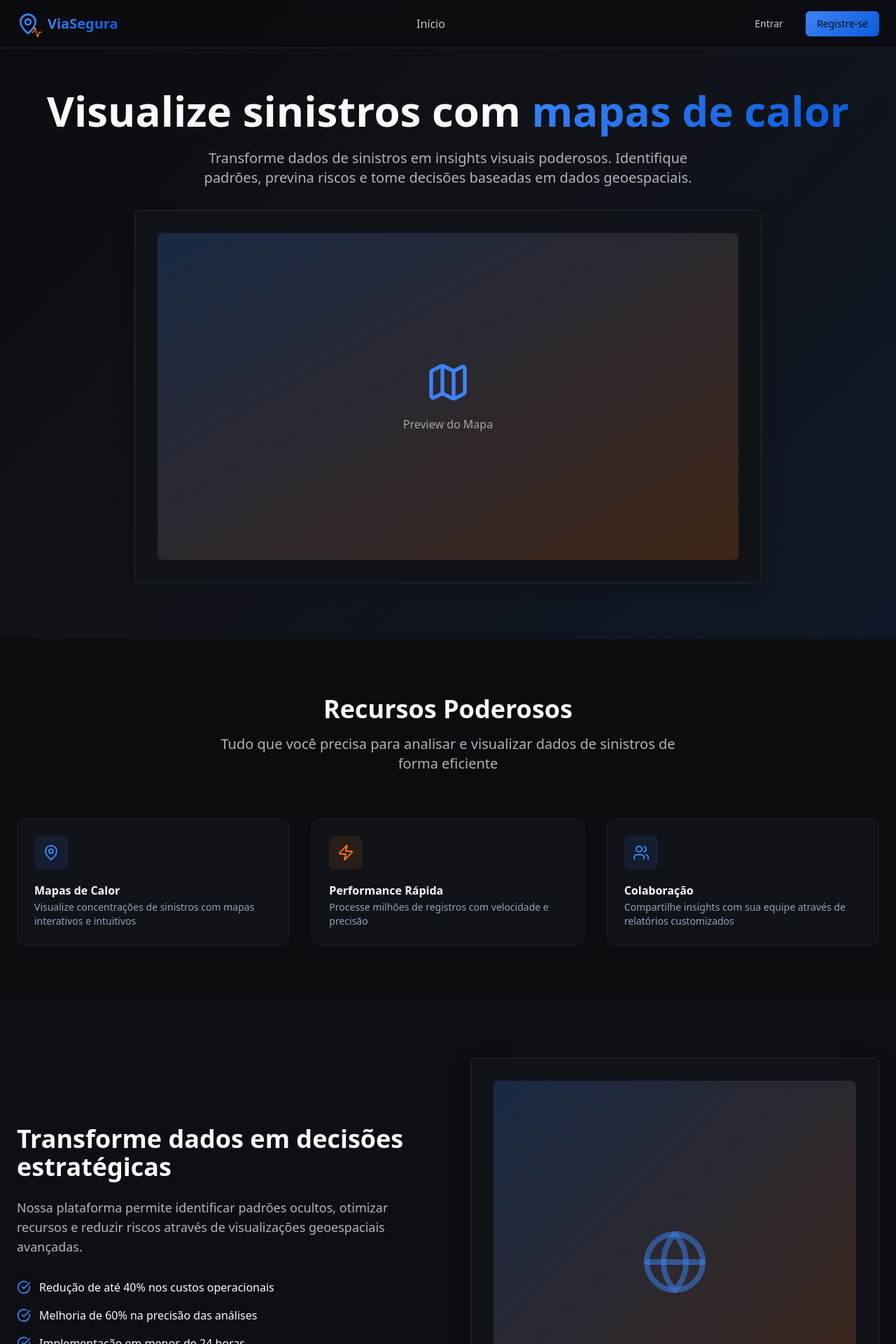
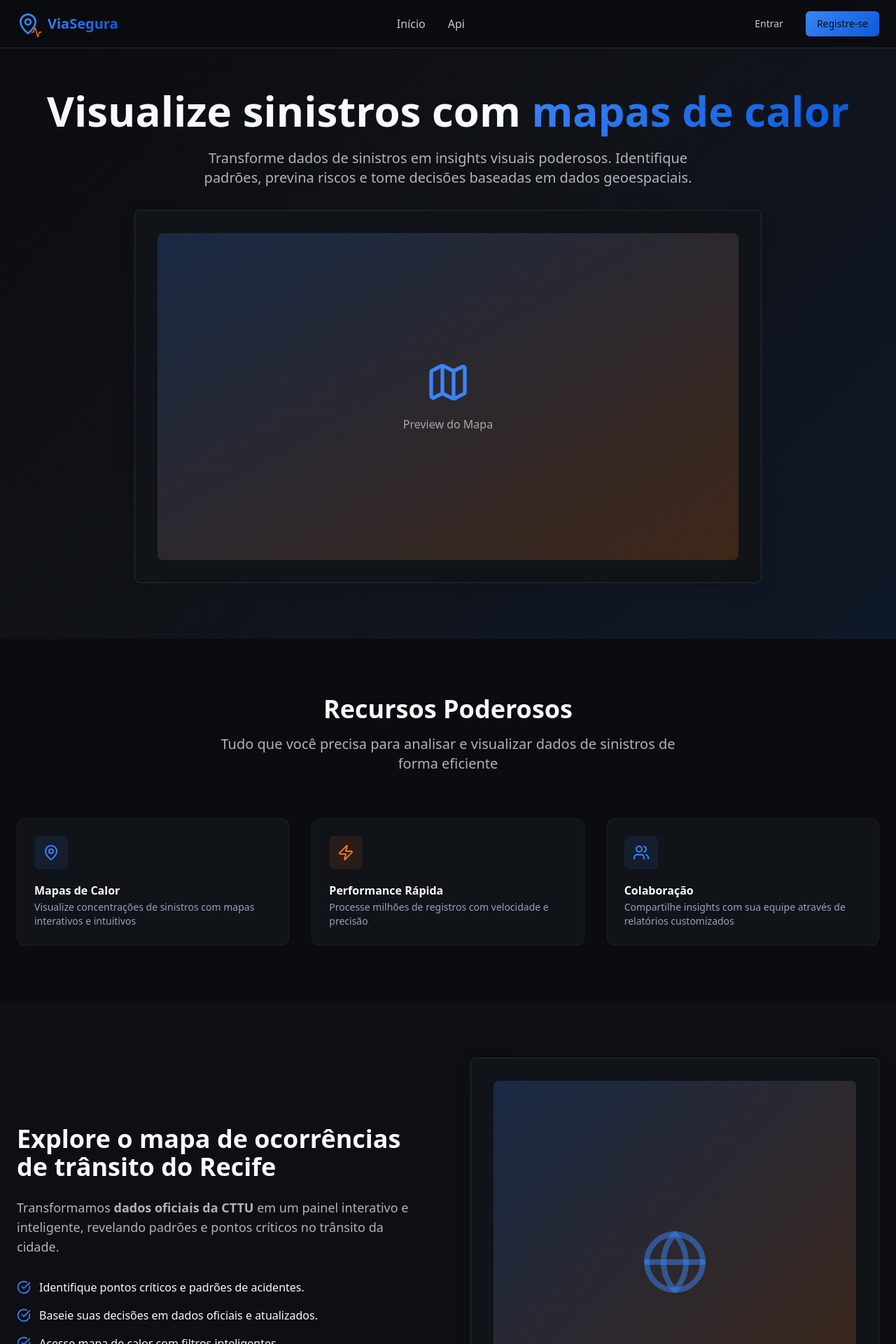
Before and after one commit to sugayamidori/ViaSegura_frontend, a Next.js app: page / in a window 1280 px wide. Shown: the top 1920 px of the page at 70% size. Built offline with nearby package versions, Linux system fonts and the light colour scheme.

Commit message:
chore: update landing page texts

```diff
--- a/src/components/header/index.tsx
+++ b/src/components/header/index.tsx
@@ -27,6 +27,12 @@ const Header = () => {
             >
               Início
             </Link>
+            <Link
+              href="/"
+              className="text-foreground/80 hover:text-foreground transition-colors"
+            >
+              Api
+            </Link>
           </nav>
 
           <div className="flex items-center gap-4">
--- a/src/modules/auth/components/register-form/index.tsx
+++ b/src/modules/auth/components/register-form/index.tsx
@@ -118,62 +118,12 @@ export const RegisterForm = () => {
         />
 
         <FormField
-          name="previewPassword"
-          render={({ field, fieldState }) => (
-            <FormItem className="relative mb-2">
-              <FormLabel htmlFor="password" className="text-foreground mt-5">
-                Senha
-              </FormLabel>
-              <FormControl>
-                <div
-                  className={`bg-muted border-border flex h-10 w-full items-center
-                  justify-between gap-2 rounded-[4px] border-1 border-[#707070]
-                  px-3 py-2
-                  text-center focus-within:outline-none focus-within:ring-2 focus-within:ring-offset-2
-                  ${
-                    fieldState.error
-                      ? `focus-within:ring-rose-600`
-                      : `focus-within:ring-ring`
-                  }
-                `}
-                >
-                  <Input
-                    id="previewPassword"
-                    type={showPassword ? "text" : "password"}
-                    className="bg-muted pr-10 border-none shadow-none"
-                    name={field.name}
-                    onChange={(value) => value && field.onChange(value)}
-                    ref={field.ref}
-                    autoComplete="current-password"
-                    spellCheck={false}
-                    required
-                  />
-                  <span className="cursor-pointer leading-[0]">
-                    <button
-                      onClick={handleTogglePasswordVisibility}
-                      type="button"
-                      className="focus-visible:outline-primary cursor-pointer"
-                    >
-                      {showPassword ? (
-                        <EyeOff className="text-gray-500" strokeWidth={1} />
-                      ) : (
-                        <Eye className="text-gray-500" strokeWidth={1} />
-                      )}
-                    </button>
-                  </span>
-                </div>
-              </FormControl>
-              <FormMessage className="absolute text-red-500 bottom-[-18px] right-0 block text-xs" />
-            </FormItem>
-          )}
-        />
-        <FormField
           control={form.control}
           name="password"
           render={({ field, fieldState }) => (
             <FormItem className="relative mb-2">
               <FormLabel htmlFor="password" className="text-foreground mt-5">
-                Confirme a senha
+                Senha
               </FormLabel>
               <FormControl>
                 <div
--- a/src/modules/home/page/index.tsx
+++ b/src/modules/home/page/index.tsx
@@ -115,26 +115,30 @@ const Home = () => {
           <div className="grid lg:grid-cols-2 gap-16 items-center">
             <div>
               <h2 className="text-3xl md:text-4xl font-bold mb-6">
-                Transforme dados em decisões estratégicas
+                Explore o mapa de ocorrências de trânsito do Recife
               </h2>
               <p className="text-lg text-foreground/70 mb-8">
-                Nossa plataforma permite identificar padrões ocultos, otimizar
-                recursos e reduzir riscos através de visualizações geoespaciais
-                avançadas.
+                Transformamos <strong>dados oficiais da CTTU</strong> em um
+                painel interativo e inteligente, revelando padrões e pontos
+                críticos no trânsito da cidade.
               </p>
 
               <div className="space-y-4 mb-8">
                 <div className="flex items-center gap-3">
                   <CheckCircle className="h-5 w-5 text-primary" />
-                  <span>Redução de até 40% nos custos operacionais</span>
+                  <span>
+                    Identifique pontos críticos e padrões de acidentes.
+                  </span>
                 </div>
                 <div className="flex items-center gap-3">
                   <CheckCircle className="h-5 w-5 text-primary" />
-                  <span>Melhoria de 60% na precisão das análises</span>
+                  <span>
+                    Baseie suas decisões em dados oficiais e atualizados.
+                  </span>
                 </div>
                 <div className="flex items-center gap-3">
                   <CheckCircle className="h-5 w-5 text-primary" />
-                  <span>Implementação em menos de 24 horas</span>
+                  <span>Acesse mapa de calor com filtros inteligentes.</span>
                 </div>
               </div>
 
```
